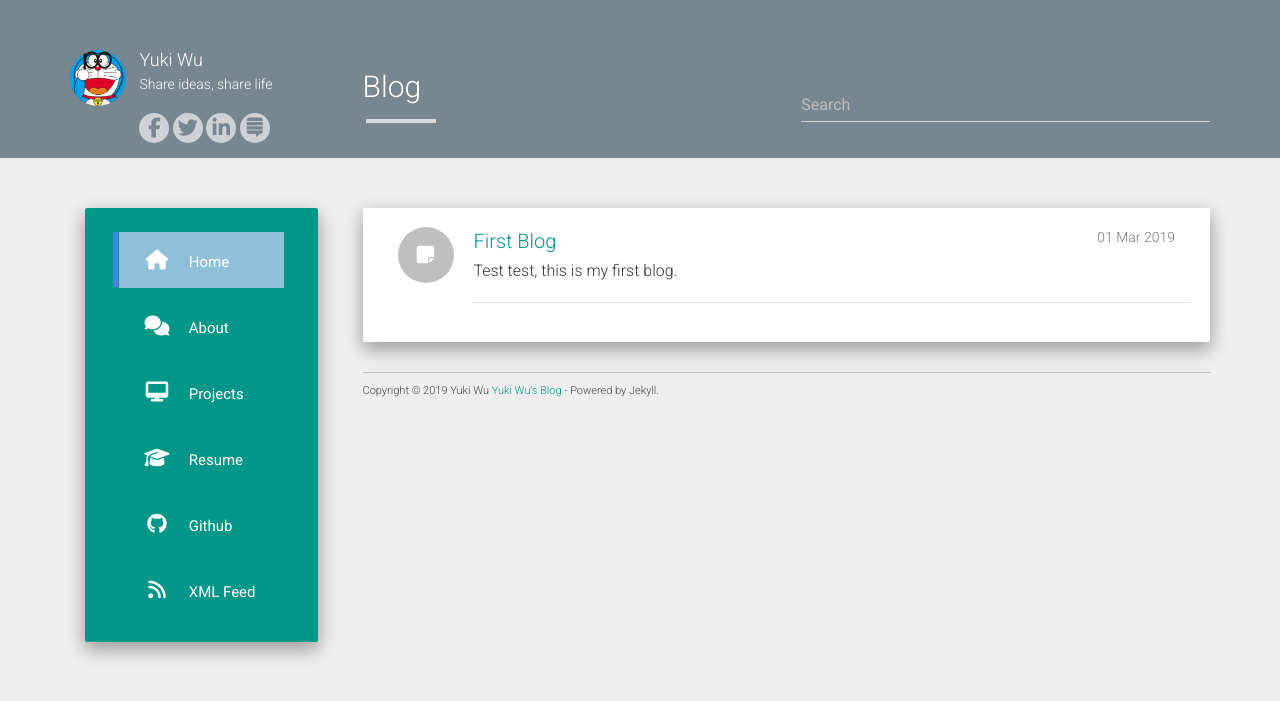
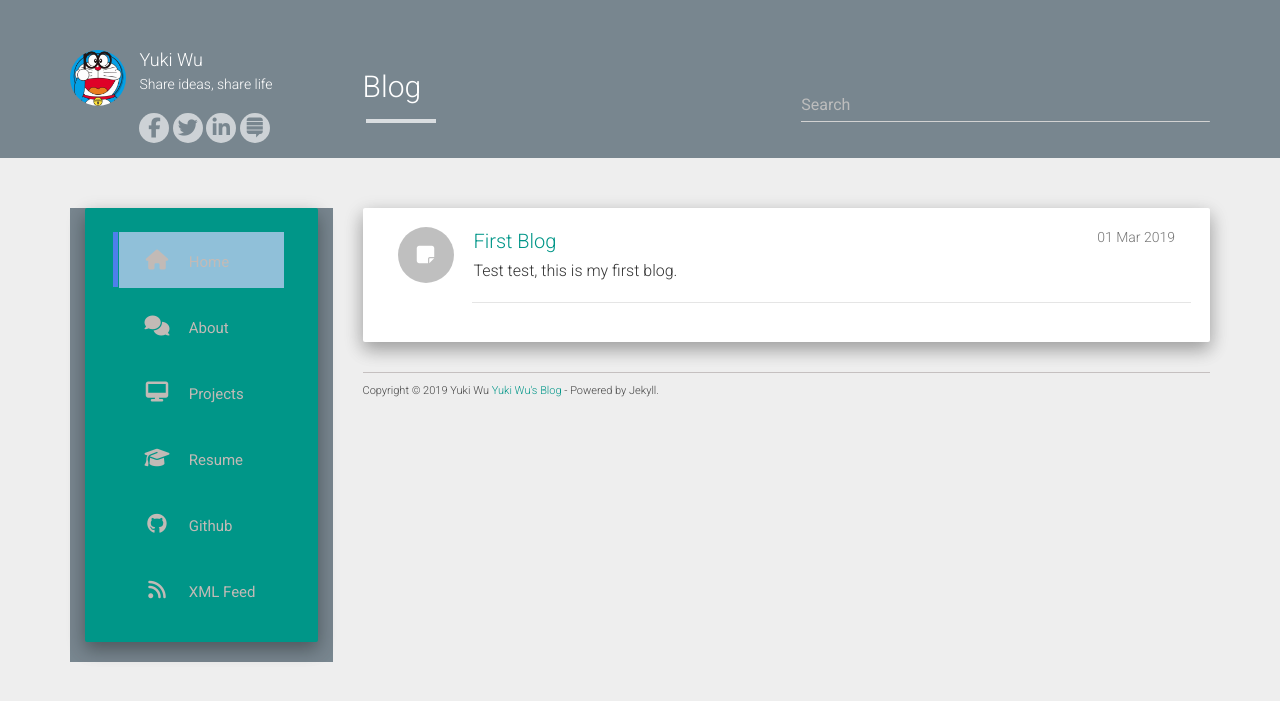
Before and after one commit to wuyuki/wuyuki.github.io, a Jekyll site: the page built from index.html, in a window 1280 px wide. Shown: the top 701 px of the page. Built offline with Jekyll 4.4.1, drawn with Linux system fonts in a browser that asks for light colours; nearby versions of some CDN libraries; the list of posts is cut into pages by our own code.

Commit message:
//update css

```diff
--- a/static/css/main.css
+++ b/static/css/main.css
@@ -68,6 +68,11 @@ p.info a {
     /* background: #009688; */
     background-color: #78868f;
 }
+
+.menu {
+    background-color: #78868f;
+}
+
 .menu ul li {
     list-style: none;
     margin: 5px 0;
@@ -95,13 +100,15 @@ li.current-menu-item:before {
     display: block;
     text-decoration: none;
     padding: 0 0 0 10px;
-    color: #fff;
+    /* color: #fff; */
+    color: #c2bab6;
 }
 .home-subtitle {
     font-size: 26px;
     margin-bottom: 32px;
     margin-top: 5px;
-    color: #01c87b;
+    /* color: #01c87b; */
+    color: #78868f;
     font-weight: 300;
 }
 h2.blog-title-pro{color: #fff;}
```
